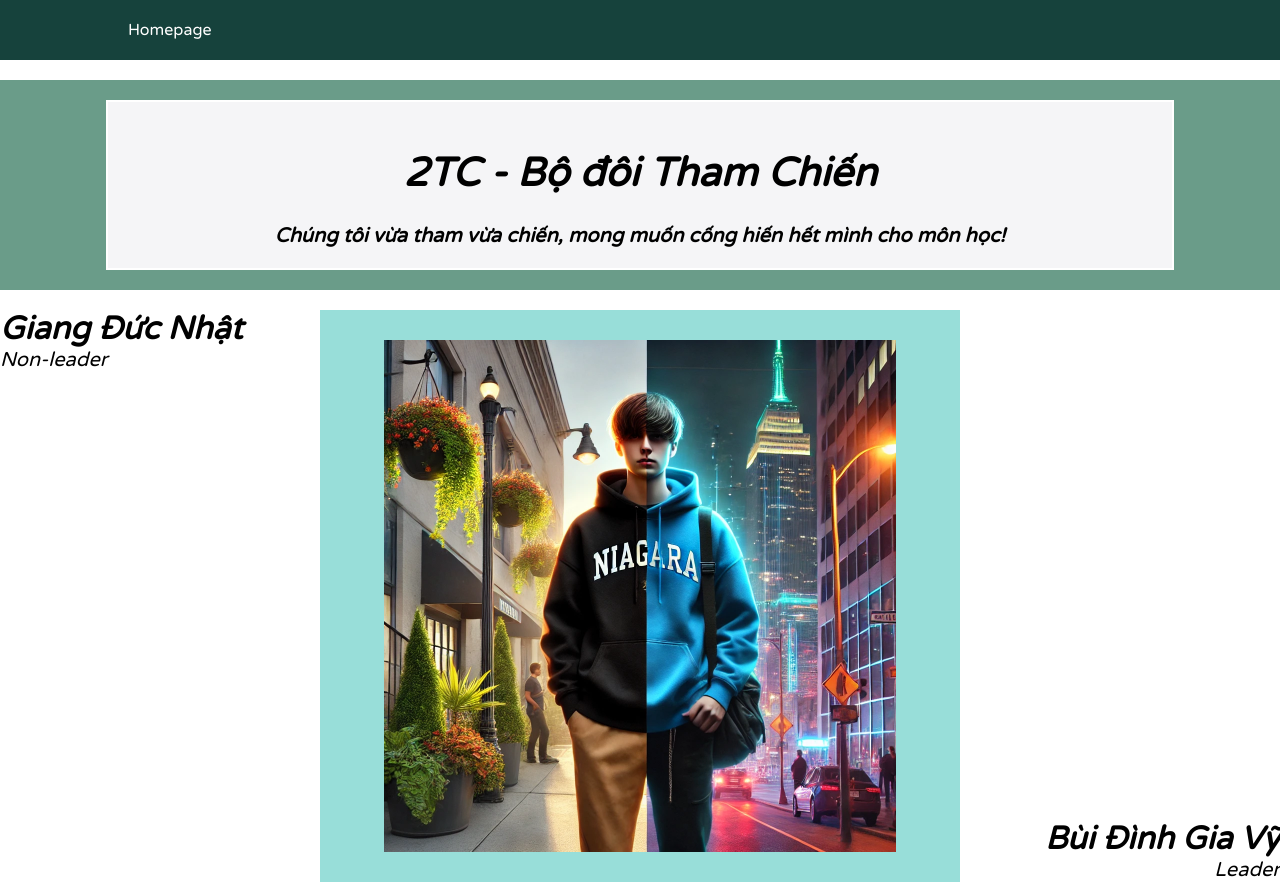
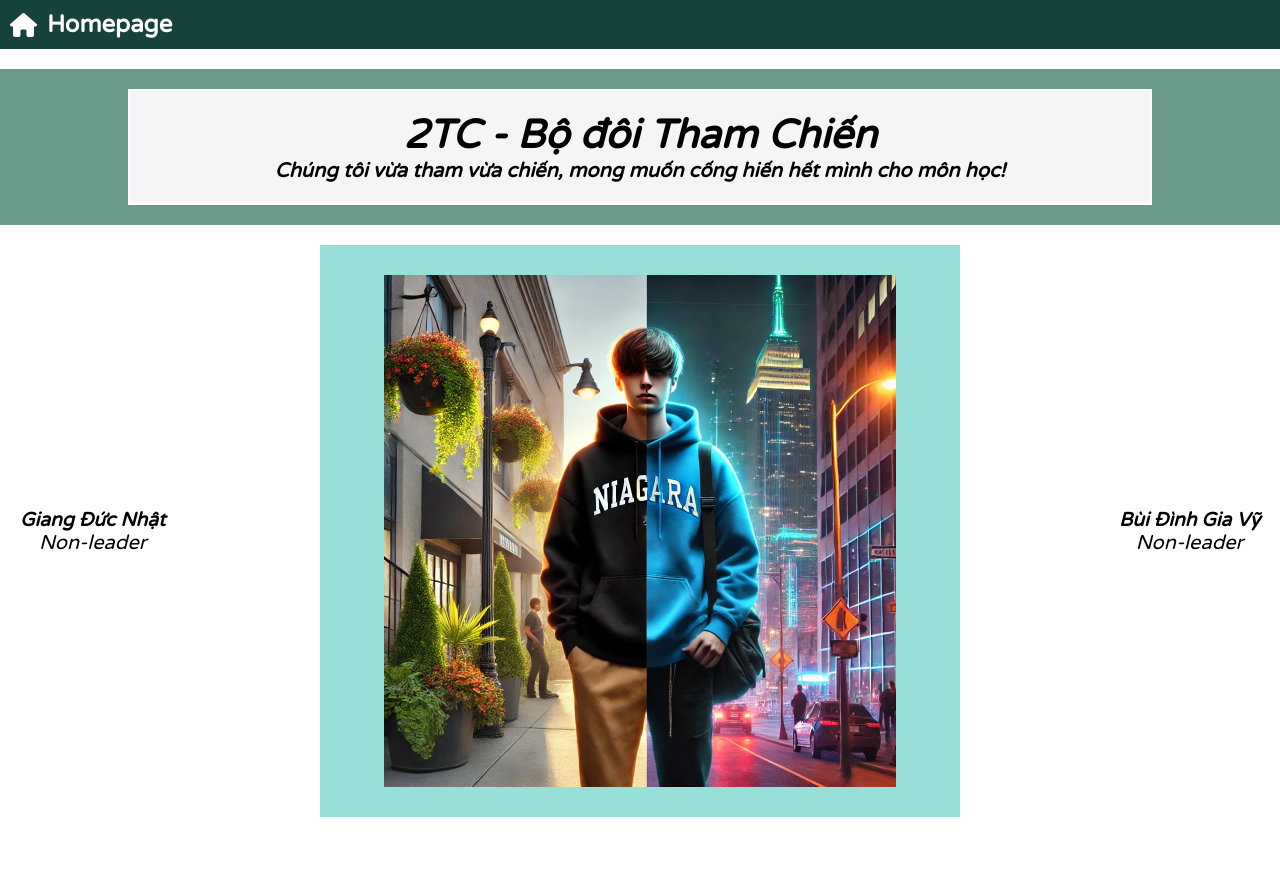
Before and after one commit to VyBui13/WebDev-GA2, a plain HTML site: page 2TL/default.html in a window 1280 px wide. After the commit the page ends 847 px from the top, so only its background shows below. Drawn offline with Linux system fonts and the light colour scheme.

Commit message:
Add background wrapper card, update size for pic in default.html

```diff
--- a/2TL/default.css
+++ b/2TL/default.css
@@ -6,13 +6,85 @@
     box-sizing: border-box;
 }
 
-body {
+html {
+    font-family: "Varela Round", sans-serif;
+}
+
+header {
+    display: flex;
+    padding: 10px 0;
+    align-items: center;
+    background-color: #16423C;
+    color: #fff;
+    font-size: 1.5rem;
+}
+
+header .header__logo {
+    display: flex;
+    align-items: center;
+    margin-left: 10px;
+}
+
+header .header__title {
+    font-weight: 700;
+    margin-left: 10px;
+
+}
+
+#D_outer {
     display: flex;
     justify-content: center;
     align-items: center;
-    height: 100vh;
+    margin: 20px 0px 20px;
+    width: 100%;
+    background-color: #6A9C89;
 }
 
-html {
-    font-family: "Varela Round", sans-serif;
+#D_inner {
+    margin: 20px 0px 20px;
+    width: 80%;
+    padding: 20px;
+    border: 2px solid #fff;
+    font-weight: 700;
+    font-size: 20px;
+    font-style: italic;
+    color: black;
+    list-style: none;
+    text-align: center;
+    background-color: #F5F5F7;
 }
+
+#GDN_name {
+    display: inline-block;
+    position: absolute;
+    left: 20px;
+    top: 50%;
+    transform: translateY(-50%);
+    font-size: 20px;
+    font-style: italic;
+    color: black;
+    text-align: center;
+}
+
+#anh_chup_chung {
+    margin: auto;
+    width: 50%;
+    height: 50%;
+    padding: 30px 0px 30px;
+    display: flex;
+    justify-content: center;
+    align-items: center;
+    background-color: #98DED9;
+}
+
+#BDGV_name {
+    position: absolute;
+    top: 50%;
+    right: 20px;
+    transform: translateY(-50%);
+    display: inline-block;
+    font-size: 20px;
+    font-style: italic;
+    color: black;
+    text-align: center;
+}
--- a/2TL/default.html
+++ b/2TL/default.html
@@ -4,15 +4,17 @@
 <head>
     <meta charset="UTF-8">
     <meta name="viewport" content="width=device-width, initial-scale=1.0">
-    <title>Document</title>
-    <link rel="stylesheet" href="style.css">
+    <title>PersonalDetail</title>
+    <link rel="stylesheet" href="default.css">
+    <link rel="stylesheet" href="https://cdnjs.cloudflare.com/ajax/libs/font-awesome/6.6.0/css/all.min.css">
 </head>
 
 <body>
     <header>
-        <div>
-            Homepage
+        <div class="header__logo">
+            <i class="fa-solid fa-house"></i>
         </div>
+        <div class="header__title">Homepage</div>
     </header>
 
     <div id="D_outer">
@@ -26,30 +28,33 @@
         </div>
     </div>
 
-    <div style="position: relative; height: fit-content;">
+    <div style="position: relative; height: fit-content; margin-bottom: 30px;">
         <div id="GDN_name">
-            <div style="font-size: 32px; font-weight: 1000;">
+            <div style="font-size: 1.2rem; font-weight: 1000;">
                 Giang Đức Nhật
             </div>
             <div>
                 Non-leader
             </div>
         </div>
-        <div id = "BDGV_name">
-            <div style="font-size: 32px; font-weight: 1000;">
+        <div id="BDGV_name">
+            <div style="font-size: 1.2rem; font-weight: 1000;">
                 Bùi Đình Gia Vỹ
             </div>
             <div>
-                Leader
+                Non-leader
             </div>
         </div>
         <div id="anh_chup_chung">
-            <img src="nhat_vy_combine.webp" alt="Ảnh hai đứa chụp chung" height="512" width="512" usemap="#anh_chup_chung">
+            <img src="./images/nhat_vy_combine.webp" alt="Ảnh hai đứa chụp chung" height="80%" width="80%"
+                usemap="#anh_chup_chung">
 
             <!-- usearea -->
             <map name="anh_chup_chung">
-                <area shape="rect" coords="0,0,256,512" alt="Giang Đức Nhật" href="/2TL/members/22120252/22120252.html" target="_blank">
-                <area shape="rect" coords="256,0,512,512" alt="Bùi Đình Gia Vỹ" href="/2TL/members/22120450/22120450.html" target="_blank">
+                <area shape="rect" coords="0,0,256,512" alt="Giang Đức Nhật" href="./members/22120252/22120252.html"
+                    target="_blank">
+                <area shape="rect" coords="256,0,512,512" alt="Bùi Đình Gia Vỹ" href="./members/22120450/22120450.html"
+                    target="_blank">
             </map>
         </div>
     </div>
--- a/2TL/style.css
+++ /dev/null
@@ -1,68 +0,0 @@
-@import url('https://fonts.googleapis.com/css2?family=Varela+Round&display=swap');
-
-body, html{
-    margin: 0;
-    padding: 0;
-    box-sizing: border-box;
-    font-family: "Varela Round", sans-serif;
-}
-
-header{
-    display: flex;
-    justify-content: space-between;
-    align-items: center;
-    padding: 20px 10%;
-    background-color: #16423C;
-    color: #fff;
-}
-
-#D_outer{
-    display: flex;
-    justify-content: center;
-    align-items: center;
-    margin: 20px 0px 20px;
-    width: 100%;
-    background-color: #6A9C89;
-}
-
-#D_inner{
-    margin: 20px 0px 20px;
-    width: 80%;
-    padding: 20px;
-    border: 2px solid #fff;
-    font-weight: 700;
-    font-size: 20px;
-    font-style: italic;
-    color: black;
-    list-style: none;
-    text-align: center;
-    background-color: #F5F5F7;
-}
-
-#GDN_name{
-    position: absolute;
-    font-size: 20px;
-    font-style: italic;
-    color: black;
-    text-align: left;
-}
-
-#anh_chup_chung{
-    margin: auto;
-    width: 50%;
-    padding: 30px 0px 30px;
-    display: flex;
-    justify-content: center;
-    align-items: center;
-    background-color: #98DED9;
-}
-
-#BDGV_name{
-    position: absolute;
-    font-size: 20px;
-    font-style: italic;
-    color: black;
-    text-align: right;
-    bottom: 0;
-    width: 100%;
-}
```
Also changed, not shown: 2TL/members/22120252/22120252.html (+4 -1 lines), 2TL/members/22120450/22120450.html (+3 -0 lines), 2TL/members/members.css (+12 -0 lines), 2TL/images/nhat_vy_combine.webp (renamed from 2TL/nhat_vy_combine.webp), 1 other file.
